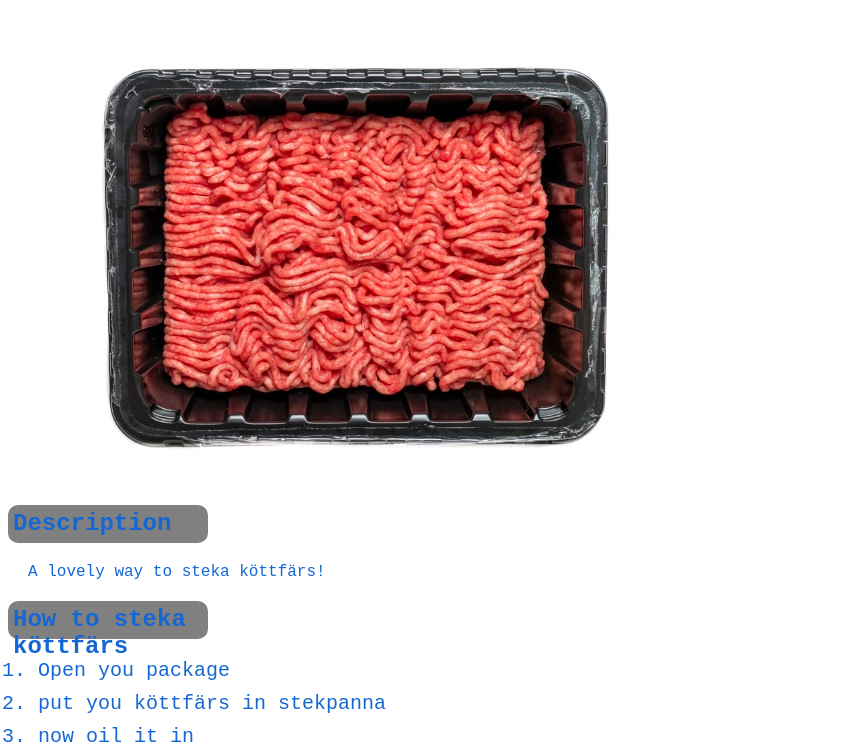
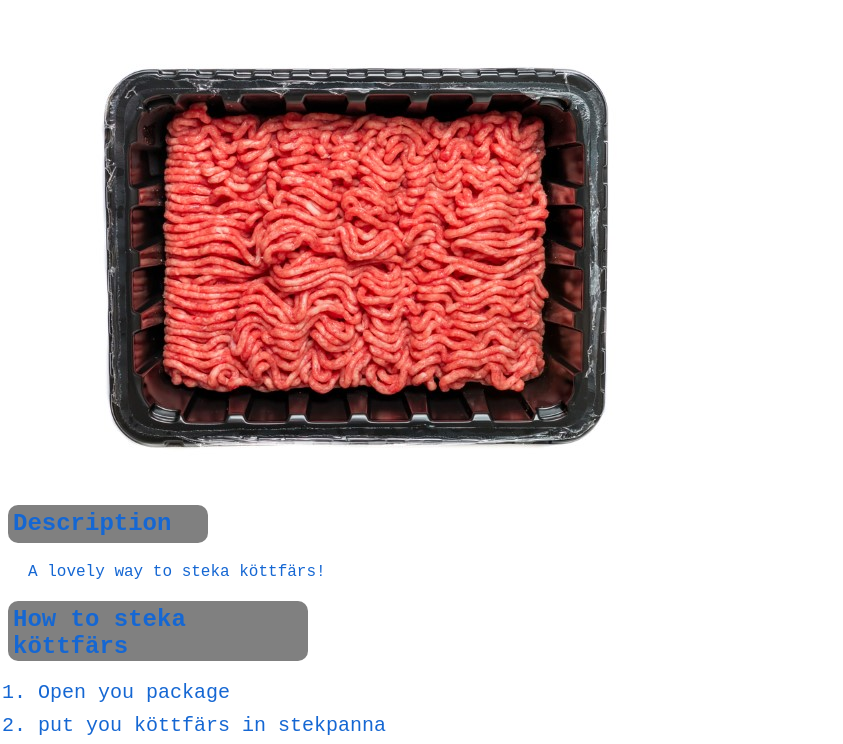
Before and after one commit to edwardgroseva/odin-recipes, a plain HTML site: page Recipes/köttfärs.html in a window 1280 px wide. Shown: the part 80-824 px from the top of the page, without its empty margins (0-843 px from the left). Drawn offline with Linux system fonts and the light colour scheme.

Commit message:
added styles to all pages

```diff
--- a/Recipes/köttfärs.html
+++ b/Recipes/köttfärs.html
@@ -16,7 +16,7 @@
 
     <P class="list">A lovely way to steka köttfärs!</P>
 
-    <h2 class="heading2">How to steka köttfärs</h2>
+    <h2 class="heading3">How to steka köttfärs</h2>
 
     <ol class="list">
         <li>Open you package</li>
```
Also changed, not shown: Recipes/lår-file.html (+1 -1 lines).
